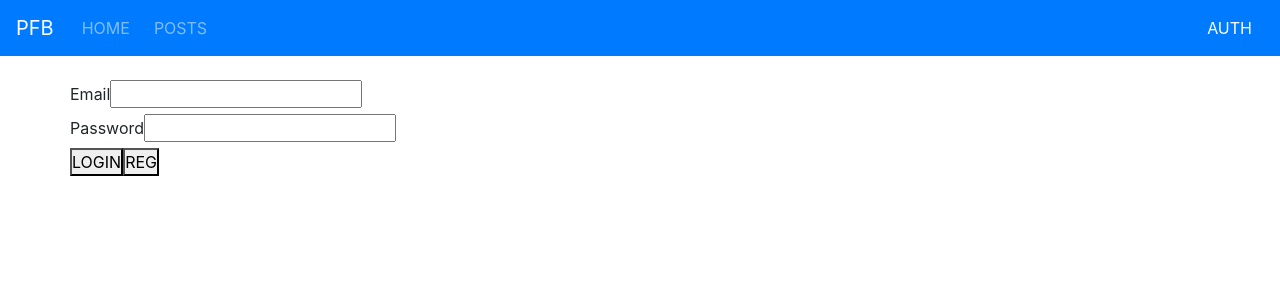
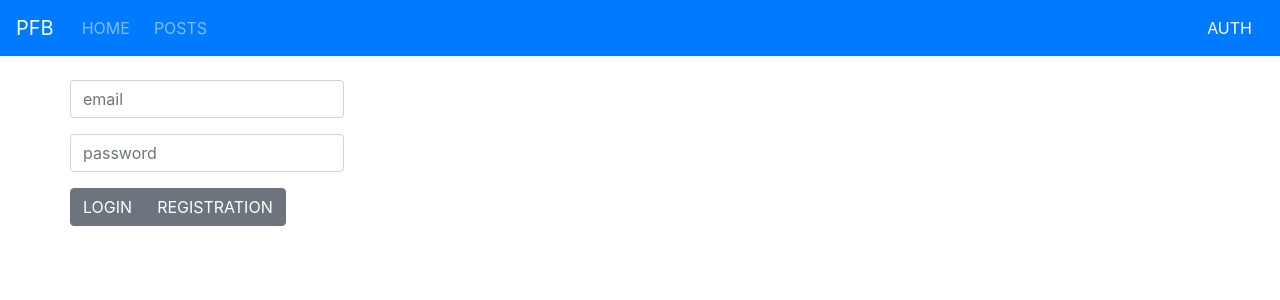
Before and after one commit to costaline/posts-firebase, a React app: page /auth in a window 1280 px wide. Shown: the top 300 px of the page. Built offline with nearby package versions, Linux system fonts and the light colour scheme.

Commit message:
update auth-page

```diff
--- a/src/app/routes/auth-page/auth-page.jsx
+++ b/src/app/routes/auth-page/auth-page.jsx
@@ -4,6 +4,7 @@
 
 import { authActions } from "~store/actions";
 import Loader from "~components/loader";
+import AuthForm from "~components/auth-form";
 import { validateControl, validateForm } from "~src/app/utils/validate-form.js";
 
 const initialState = () => ({
@@ -117,70 +118,26 @@
     return <h3>{this.props.error}</h3>;
   };
 
-  renderForm = () => {
+  render() {
+    const { requesting, error } = this.props;
     const { email, password } = this.state;
 
     return (
-      <form onSubmit={this.onSubmitHandler}>
-        <div>
-          <label htmlFor="auth-email">Email</label>
-          <input
-            value={email.value}
-            onChange={this.onChangeHandler}
-            type="email"
-            name="email"
-            id="auth-email"
+      <>
+        {requesting && !error && <Loader />}
+        {error && this.showAuthError()}
+
+        {!requesting && !error && (
+          <AuthForm
+            onSubmitHandler={this.onSubmitHandler}
+            onLogin={this.onLoginClickHandler}
+            onReg={this.onRegClickHandler}
+            onChangeHandler={this.onChangeHandler}
+            controlEmail={email}
+            controlPassword={password}
           />
-          {email.showError && !email.isValid && (
-            <div>
-              <small>
-                {(email.errors.empty && "empty value") ||
-                  (email.errors.email && "invalid email")}
-              </small>
-            </div>
-          )}
-        </div>
-
-        <div>
-          <label htmlFor="auth-password">Password</label>
-          <input
-            value={password.value}
-            onChange={this.onChangeHandler}
-            type="password"
-            name="password"
-            id="auth-password"
-          />
-          {password.showError && !password.isValid && (
-            <div>
-              <small>
-                {(password.errors.empty && "empty value") ||
-                  (password.errors.minLength &&
-                    "at least 6 character required")}
-              </small>
-            </div>
-          )}
-        </div>
-
-        <div>
-          <button onClick={this.onLoginClickHandler} type="button">
-            LOGIN
-          </button>
-          <button onClick={this.onRegClickHandler} type="button">
-            REG
-          </button>
-        </div>
-      </form>
-    );
-  };
-
-  render() {
-    const { requesting, error } = this.props;
-
-    return (
-      <div>
-        {requesting && !error ? <Loader /> : this.renderForm()}
-        {error && this.showAuthError()}
-      </div>
+        )}
+      </>
     );
   }
 }
```
